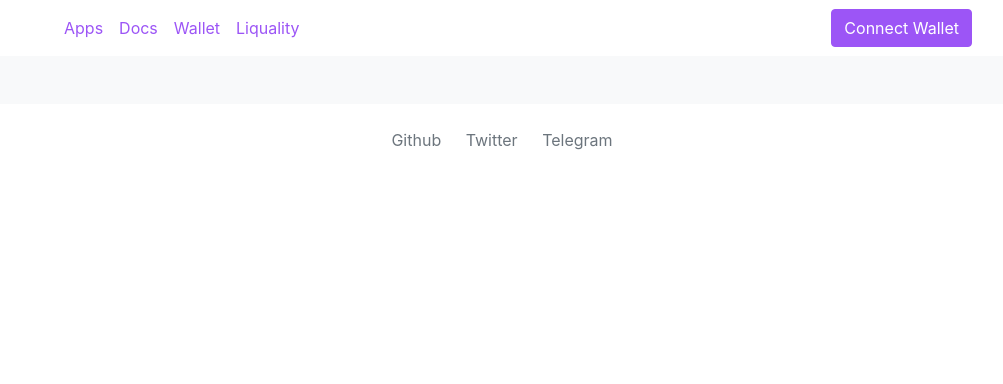
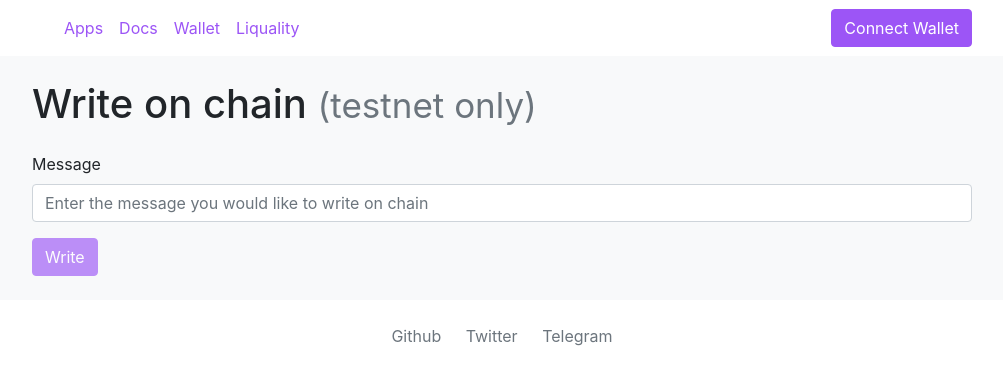
Before and after one commit to liquality/bitcoin-api-site, a Nuxt app: page /apps/write-on-chain in a window 1280 px wide. Shown: the top 384 px of the page, without its empty margins (138-1141 px from the left). Built offline with nearby package versions, Linux system fonts and the light colour scheme; what vue-highlightjs would draw is missing.

Commit message:
add write on chain app

```diff
--- a/pages/apps/index.vue
+++ b/pages/apps/index.vue
@@ -49,6 +49,17 @@
         </router-link>
       </div>
       <div class="col-lg-4 mb-4">
+        <router-link class="link-unstyled" to="/apps/write-on-chain">
+        <div class="card bg-primary text-white">
+          <div class="card-body">
+            <b-icon-pencil class="card-img-top mb-4" font-scale="5" variant="light" />
+            <h5 class="card-title">Write on chain</h5>
+            <p class="card-text">Write a permanent message on chain.</p>
+          </div>
+        </div>
+        </router-link>
+      </div>
+      <div class="col-lg-4 mb-4">
         <div class="card bg-secondary text-white">
           <div class="card-body">
             <b-icon-bezier2 class="card-img-top mb-4" font-scale="5" variant="light" />
--- /dev/null
+++ b/pages/apps/write-on-chain.vue
@@ -0,0 +1,62 @@
+<template>
+  <div>
+    <h1 class="mb-4">Write on chain <small class="text-muted">(testnet only)</small></h1>
+    <form @submit.prevent="write">
+      <div class="form-group">
+        <label for="message">Message</label>
+        <input type="text"
+          class="form-control" name="message" id="message" v-model="message" aria-describedby="messageHelp" placeholder="Enter the message you would like to write on chain" :disabled="working">
+        <small class="form-text text-muted" v-if="messageSize !== 0 && !canWrite">Message size should be less than 80 bytes</small>
+      </div>
+      <button class="btn btn-primary" type="submit" :disabled="working || !canWrite">Write</button>
+    </form>
+    <div v-if="result" class="mt-3">
+      <small class="text-muted">Transaction</small>
+      <div><a :href="explorerLink(result.hash)" target="_blank" class="h4 text-primary">{{ shortHash(result.hash) }}</a><button class="btn btn-sm btn-light" @click="copy(result.hash)"><b-icon-clipboard /></button></div>
+    </div>
+  </div>
+</template>
+
+<script>
+import { explorerLink, shortHash } from '@/utils/display'
+import { script } from 'bitcoinjs-lib'
+
+export default {
+  data () {
+    return {
+      message: null,
+      working: false,
+      result: null
+    }
+  },
+  computed: {
+    messageSize () {
+      if (!this.message) return 0
+      return Buffer.from(this.message, 'utf8').length
+    },
+    script () {
+      return script.compile([
+        script.OPS.OP_RETURN,
+        Buffer.from(this.message, 'utf8')
+      ])
+    },
+    canWrite () {
+      return this.messageSize <= 80 && this.messageSize > 0
+    }
+  },
+  methods: {
+    shortHash,
+    explorerLink,
+    async copy (text) {
+      await navigator.clipboard.writeText(text)
+    },
+    async write () {
+      if (!this.canWrite) return
+
+      this.working = true
+      this.result = await window.bitcoin.request({ method: 'wallet_sendTransaction', params: [this.script.toJSON(), 0] })
+      this.working = false
+    }
+  }
+}
+</script>
```
